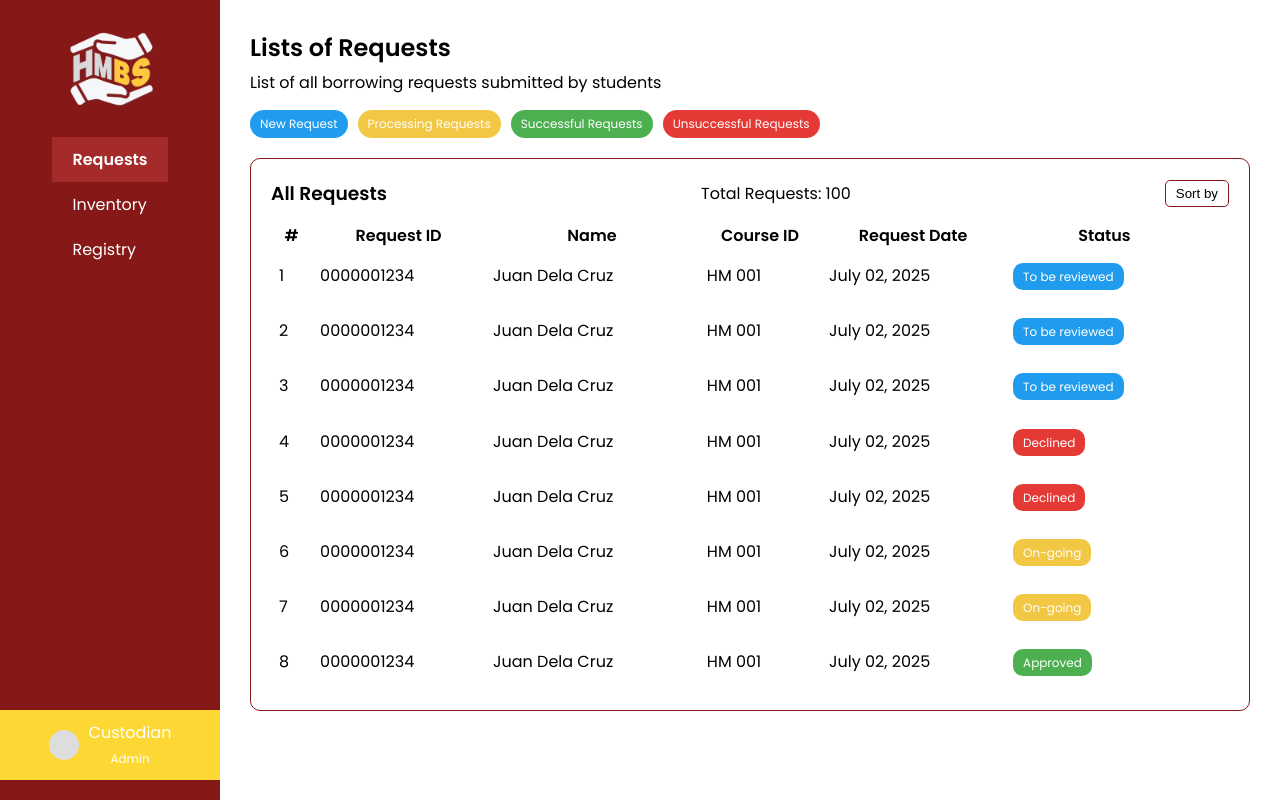
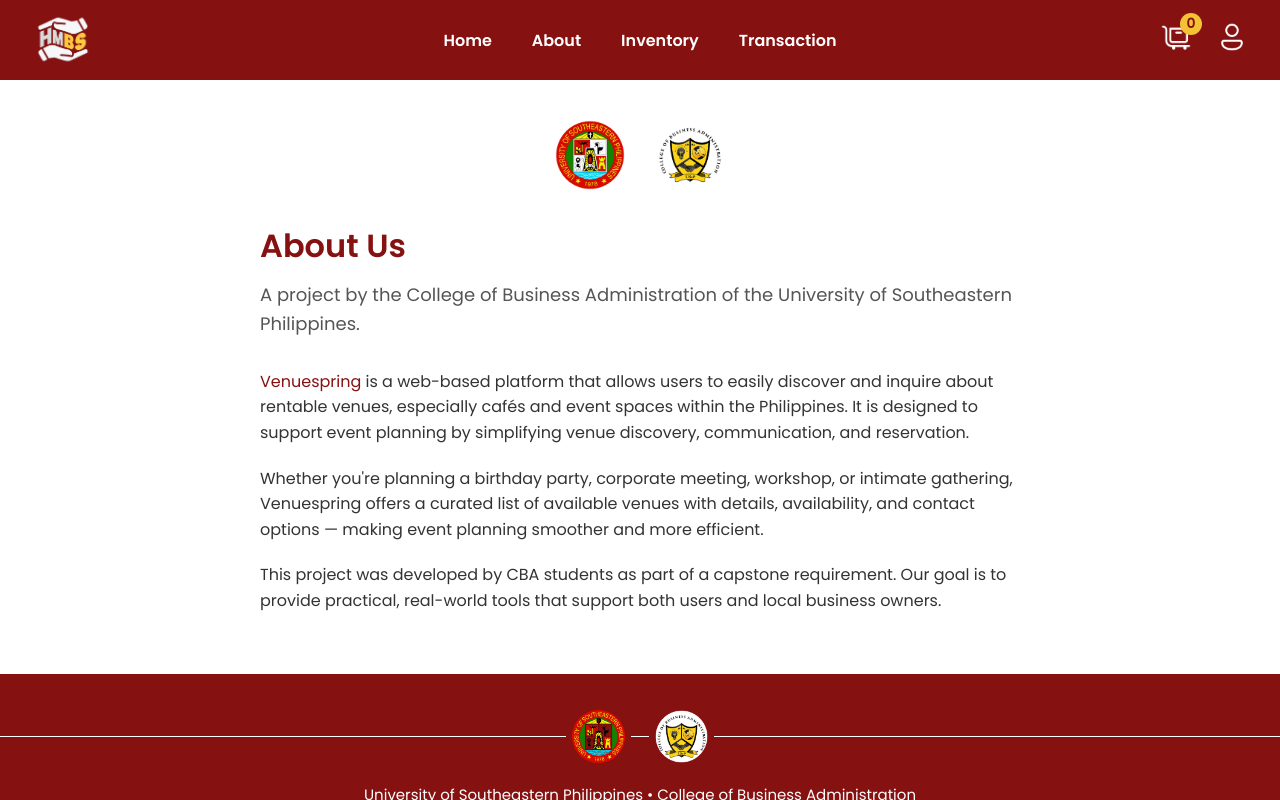
Before and after one commit to yukikaiden/hmbs-frontend-draft, a React (Vite) app in the folder borrowing-system/: page / in a window 1280 px wide. Built offline with nearby package versions, Linux system fonts and the light colour scheme.

Commit message:
modified header, footer, added about page

```diff
--- a/borrowing-system/src/App.jsx
+++ b/borrowing-system/src/App.jsx
@@ -6,11 +6,13 @@ import React from 'react';
 import LoginPage from './pages/Log-in';  // Adjust path as needed
 import Homepage from './pages/Homepage';
 import RequestAdminPage from "./pages/RequestAdminPage";
+import AboutPage from "./pages/AboutPage.jsx";
+
 
 function App() {
     return (
         <div>
-            <RequestAdminPage />
+            <AboutPage />
         </div>
     );
 }
--- /dev/null
+++ b/borrowing-system/src/pages/AboutPage.jsx
@@ -0,0 +1,89 @@
+import React from 'react';
+import usepLogo from '../assets/usep-logo.png';
+import cbaLogo from '../assets/cba-logo.png';
+import Header from './Header';
+import Footer from './Footer';
+
+function AboutPage() {
+  const pageStyle = {
+    fontFamily: "'Poppins', sans-serif",
+    padding: '40px 20px',
+    maxWidth: '800px',
+    margin: '0 auto',
+    color: '#333',
+    lineHeight: '1.6',
+  };
+
+  const headerStyle = {
+    color: '#861111',
+    fontSize: '32px',
+    fontWeight: '600',
+    marginBottom: '10px',
+  };
+
+  const subHeaderStyle = {
+    fontSize: '18px',
+    fontWeight: '400',
+    marginBottom: '30px',
+    color: '#555',
+  };
+
+  const logoContainerStyle = {
+    display: 'flex',
+    justifyContent: 'center',
+    gap: '30px',
+    marginBottom: '30px',
+  };
+
+  const logoStyle = {
+    height: '70px',
+    width: 'auto',
+  };
+
+  const sectionStyle = {
+    marginBottom: '20px',
+  };
+
+  const emphasisStyle = {
+    color: '#861111',
+    fontWeight: '500',
+  };
+
+  return (
+    <>
+      <Header />
+      <div style={pageStyle}>
+        <div style={logoContainerStyle}>
+          <img src={usepLogo} alt="USEP Logo" style={logoStyle} />
+          <img src={cbaLogo} alt="CBA Logo" style={logoStyle} />
+        </div>
+
+        <h1 style={headerStyle}>About Us</h1>
+        <p style={subHeaderStyle}>
+          A project by the College of Business Administration of the University of Southeastern Philippines.
+        </p>
+
+        <div style={sectionStyle}>
+          <p>
+            <span style={emphasisStyle}>Venuespring</span> is a web-based platform that allows users to easily discover and inquire about rentable venues, especially cafés and event spaces within the Philippines. It is designed to support event planning by simplifying venue discovery, communication, and reservation.
+          </p>
+        </div>
+
+        <div style={sectionStyle}>
+          <p>
+            Whether you're planning a birthday party, corporate meeting, workshop, or intimate gathering, Venuespring offers a curated list of available venues with details, availability, and contact options — making event planning smoother and more efficient.
+          </p>
+        </div>
+
+        <div style={sectionStyle}>
+          <p>
+            This project was developed by CBA students as part of a capstone requirement. Our goal is to provide practical, real-world tools that support both users and local business owners.
+          </p>
+        </div>
+      </div>
+      <Footer />
+    </>
+  );
+}
+
+export default AboutPage;
--- a/borrowing-system/src/pages/Footer.jsx
+++ b/borrowing-system/src/pages/Footer.jsx
@@ -6,65 +6,98 @@ function Footer() {
   const footerStyle = {
     backgroundColor: '#861111',
     color: 'white',
-    padding: '20px 0',
+    padding: '30px 0 20px',
     fontFamily: "'Poppins', sans-serif",
     display: 'flex',
     justifyContent: 'center',
     alignItems: 'center',
     fontSize: '14px',
     flexDirection: 'column',
+    position: 'relative',
+  };
+
+  const logoContainerWrapperStyle = {
+    position: 'relative',
+    width: '100%',
+    display: 'flex',
+    justifyContent: 'center',
+    alignItems: 'center',
+    marginBottom: '10px',
+    padding: '0 20px',
+  };
+
+  const hrStyle = {
+    position: 'absolute',
+    top: '50%',
+    left: '0',
+    right: '0',
+    border: 'none',
+    height: '1px',
+    backgroundColor: 'white',
+    zIndex: '0',
   };
 
   const logoContainerStyle = {
     display: 'flex',
-    gap: '10px',
-    marginBottom: '10px',
+    gap: '18px',
+    padding: '0 10px',
+    zIndex: '1',
   };
 
 const logoStyle = {
-    height: '50px',
+  height: '65px',
   width: 'auto',
+  border: '5px solid #861111',       // adds a thin white border
+  borderRadius: '100px',             // optional: makes the corners rounded
+  backgroundColor: '#861111',  // keeps it clean
 };
 
-  const textStyle = {
+
+  const textContainerStyle = {
     textAlign: 'center',
-    lineHeight: '0.40',
+    lineHeight: '1.5',
     margin: '0',
+    maxWidth: '90%',
   };
 
   const mainTextStyle = {
     fontWeight: '500',
-    fontSize: '16px',
+    fontSize: '15px',
+    margin: '5px 0',
   };
 
   const secondaryTextStyle = {
-    fontSize: '12px',
+    fontSize: '13px',
     fontWeight: '400',
+    margin: '0',
   };
 
   const linkStyle = {
     color: 'white',
     textDecoration: 'none',
     fontWeight: '400',
-    marginLeft: '5px',
+    margin: '0 5px',
   };
 
   return (
     <footer style={footerStyle}>
-      {/* Logos */}
+      {/* Logos with white line behind */}
+      <div style={logoContainerWrapperStyle}>
+        <hr style={hrStyle} />
         <div style={logoContainerStyle}>
           <img src={usepLogo} alt="USEP Logo" style={logoStyle} />
           <img src={cbaLogo} alt="CBA Logo" style={logoStyle} />
         </div>
+      </div>
 
       {/* Text and Links */}
-      <div style={textStyle}>
+      <div style={textContainerStyle}>
         <p style={mainTextStyle}>
           University of Southeastern Philippines • College of Business Administration
         </p>
         <p style={secondaryTextStyle}>
           Copyright © 2025. All Rights Reserved.
-          <a href="/terms" style={linkStyle}>Terms of Use</a> |
+          <a href="/terms" style={linkStyle}>Terms of Use</a>|
           <a href="/privacy" style={linkStyle}>Privacy Policy</a>
         </p>
       </div>
--- a/borrowing-system/src/pages/Header.jsx
+++ b/borrowing-system/src/pages/Header.jsx
@@ -41,7 +41,7 @@ function Header() {
     const linkStyle = {
         color: 'white',
         textDecoration: 'none',
-        fontWeight: '700',
+        fontWeight: '600',
         fontSize: '16px',
     };
 
```
Lines whose indentation alone changed are shown as unchanged.
